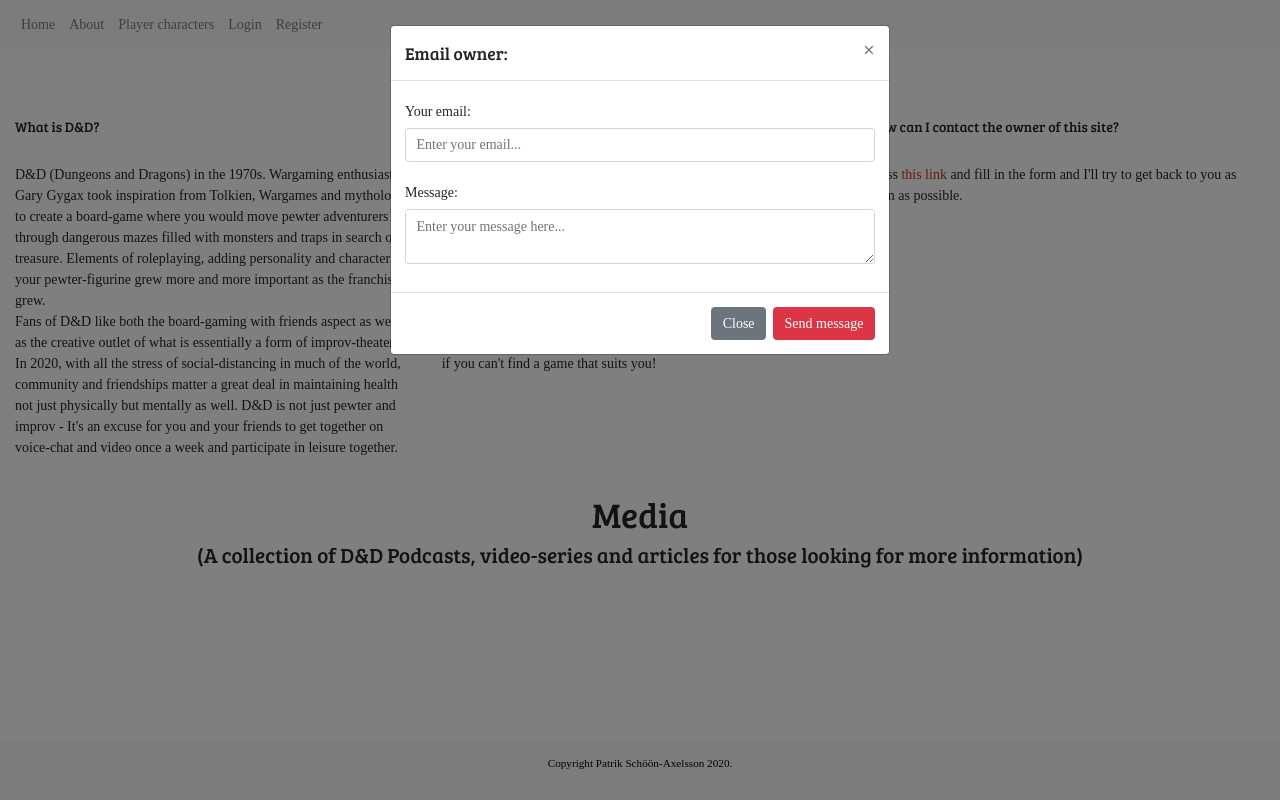
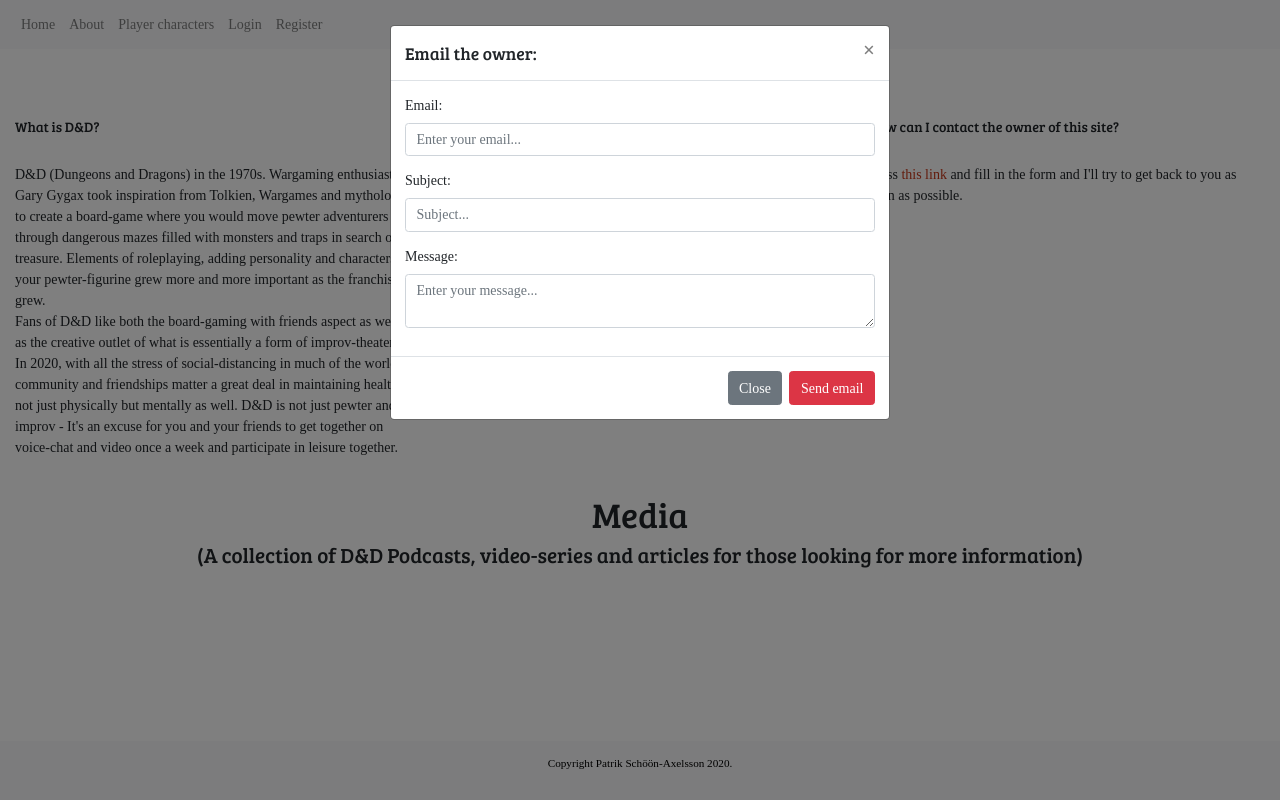
Before and after one commit to Code-Institute-Submissions/Paxicon-ci-milestone3, a Flask app: page /about in a window 1280 px wide, after a click on "this link". Run offline with Flask 2, Linux system fonts and the light colour scheme; data that the repository does not hold is empty; parts of the project's set-up code (start-up, migrations or seed data) failed here and were passed over; some libraries are stand-ins or nearby versions; some web fonts are replaced.

Commit message:
Added MailMe(), form-handling & modal to about

```diff
--- a/app.py
+++ b/app.py
@@ -60,9 +60,24 @@ def characters():
     return render_template("characters.html", all_characters=all_characters)
 
 
-@ app.route('/about')
+@ app.route('/about', methods=["GET", "POST"])
 def about():
     form = MailMeForm()
+    # Handler for the MailMe modal.
+    if request.method == 'POST':
+        form_data = form.data
+        if form.validate_on_submit():
+            # Does not currently validate correctly, not sure why yet. Prints OK one layer above.
+            print(form_data)
+            contact_mail = Message(subject=str(form.subject.data),
+                                   sender=os.environ['MAIL_USERNAME'],
+                                   recipients=[
+                'test-account@patrikaxelsson.one'],
+                html=render_template('contact_mail.html', form_data=form_data))
+            mail.send(contact_mail)
+            # Feedback so the user can see the request went through!
+            flash(
+                "Your message has been sent! We'll get back to you as soon as possible!")
     return render_template("about.html", form=form)
 
 # Email-handler route
--- a/forms.py
+++ b/forms.py
@@ -1,7 +1,7 @@
 # This file contains Flask-WTF form classes.
 
 from flask_wtf import FlaskForm
-from wtforms import StringField, TextField, SubmitField, PasswordField, ValidationError
+from wtforms import StringField, TextField, SubmitField, PasswordField, TextAreaField, ValidationError
 from wtforms.validators import InputRequired, Email, Length, EqualTo, DataRequired
 
 
@@ -29,8 +29,9 @@ class LostPass(FlaskForm):
 
 class MailMeForm(FlaskForm):
     email = StringField('Email: ',  validators=[InputRequired(), Email(
-        message='Invalid email'))
-    subject= StringField('Subject: ', [InputRequired(message='You must enter a message subject!'))
-    message= StringField('Message: ', [InputRequired(message='You cannot submit an empty message!'), Length(
+        message='Invalid email')])
+    subject = StringField('Subject: ', [InputRequired(
+        message='You must enter a message subject!')])
+    message = TextAreaField('Message: ', [InputRequired(message='You cannot submit an empty message!'), Length(
         min=1, max=500, message="Your message must be between 1 and 500 characters long!")])
-    submit= SubmitField("Send email")
+    submit = SubmitField("Send email")
--- a/templates/about.html
+++ b/templates/about.html
@@ -1,4 +1,26 @@
-{% extends 'base.html'%} {% block content %}
+{% extends 'base.html'%}
+{% block content %}
+
+{% with messages=get_flashed_messages() %}
+    {% if messages%}
+      {% for message in messages %}
+        {{message}}
+    {% endfor%}
+  {% endif %}
+{%endwith%}
+
+<!-- Error handling in case of missed data in the MailMe form. -->
+{% if form.errors %}
+  <div class="alert alert-error">
+     <ul class="errors">
+       {{form.errors}}
+        {% for error_field, errors in form.errors.item %}
+        <li>{{ form[error_field].label }}: {{ errors|join(', ') }}</li>
+         {% endfor %}
+      </ul>
+  </div>
+ {% endif %}
+
 <div class="container-fluid">
   <div class="d-flex justify-content-center">
     <h1>About</h1>
@@ -25,7 +47,7 @@
       </p>
     </div>
     <div class="col-lg-4 col-md-12">
-      <h6>Where can I learn to play it?</h6>
+      <h6>Where can I learn to play D&D?</h6>
       <br />
       <p>
         Good question! D&D has been around for a very long time, so chances are
@@ -68,26 +90,31 @@
   <div class="modal-dialog" role="document">
     <div class="modal-content">
       <div class="modal-header">
-        <h5 class="modal-title" id="exampleModalLabel">Email owner:</h5>
+        <h5 class="modal-title" id="exampleModalLabel">Email the owner:</h5>
         <button type="button" class="close" data-dismiss="modal" aria-label="Close">
           <span aria-hidden="true">&times;</span>
         </button>
       </div>
       <div class="modal-body">
-        <form>
+        <form method="POST">
+          {{form.hidden_tag()}}
           <div class="form-group">
-            <label for="recipient-name" class="col-form-label">Your email:</label>
-            <input type="text" class="form-control" placeholder="Enter your email..." required>
+            {{form.email.label}}
+            {{form.email(class_="form-control", placeholder_="Enter your email...")}}
           </div>
           <div class="form-group">
-            <label for="message-text" class="col-form-label">Message:</label>
-            <textarea class="form-control" placeholder="Enter your message here..." required ></textarea>
+            {{form.subject.label}}
+            {{form.subject(class_="form-control", placeholder_="Subject...")}}
           </div>
-        </form>
+          <div class="form-group">
+            {{form.message.label}}
+            {{form.message(class_="form-control", placeholder_="Enter your message...")}}
+          </div>
       </div>
       <div class="modal-footer">
         <button type="button" class="btn btn-secondary" data-dismiss="modal">Close</button>
-        <button type="button" class="btn btn-danger">Send message</button>
+        {{form.submit(class_="btn btn-danger")}}
+        </form>
       </div>
     </div>
   </div>
```
Also changed, not shown: templates/contact_mail.html (added, +52 -0 lines).
